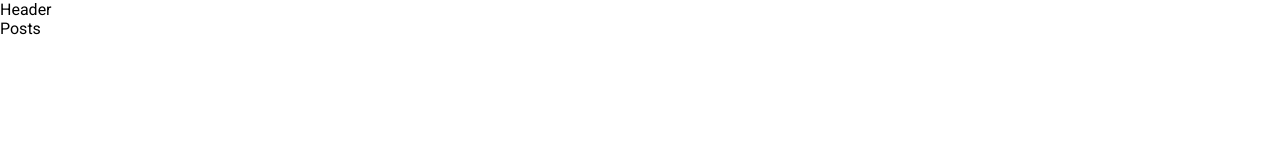
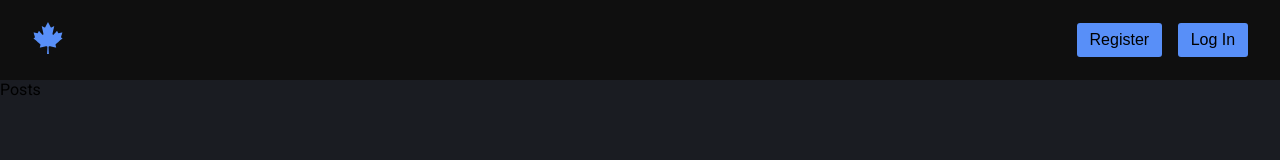
Before and after one commit to SilentFare/reddit-clone, a React app in the folder client/: page / in a window 1280 px wide. Built offline with nearby package versions, Linux system fonts and the light colour scheme.

Commit message:
add Header component

```diff
--- a/client/package.json
+++ b/client/package.json
@@ -9,6 +9,7 @@
     "@testing-library/user-event": "^7.2.1",
     "react": "^16.12.0",
     "react-dom": "^16.12.0",
+    "react-icons": "^3.8.0",
     "react-router-dom": "^5.1.2",
     "react-scripts": "3.3.0"
   },
--- a/client/src/components/App/App.js
+++ b/client/src/components/App/App.js
@@ -1,5 +1,10 @@
 import React from 'react';
-import { BrowserRouter as Router, Route, Switch } from 'react-router-dom';
+import {
+  BrowserRouter as Router,
+  Route,
+  Switch,
+  Redirect
+} from 'react-router-dom';
 
 import styles from './App.module.css';
 import Posts from '../../routes/Posts';
@@ -11,6 +16,7 @@ export const App = () => {
     <div className={styles.app}>
       <Router>
         <Header />
+        <main className={styles.main}>
           <Switch>
             <Route path='/' exact>
               <Posts />
@@ -18,7 +24,9 @@ export const App = () => {
             <Route path='/discussion'>
               <Discussion />
             </Route>
+            <Redirect to='/' />
           </Switch>
+        </main>
       </Router>
     </div>
   );
--- a/client/src/components/App/App.module.css
+++ b/client/src/components/App/App.module.css
@@ -0,0 +1,10 @@
+.app {
+  height: 100vh;
+  display: flex;
+  flex-direction: column;
+}
+
+.main {
+  flex: 1;
+  margin-top: 5em;
+}
--- /dev/null
+++ b/client/src/components/Button/Button.js
@@ -0,0 +1,31 @@
+import React from 'react';
+import PropTypes from 'prop-types';
+import { Link } from 'react-router-dom';
+
+import styles from './Button.module.css';
+
+export const Button = ({ to, href, label }) => {
+  if (to) {
+    return (
+      <Link to={to} className={styles.button}>
+        {label}
+      </Link>
+    );
+  }
+
+  if (href) {
+    return (
+      <a href={href} className={styles.button}>
+        {label}
+      </a>
+    );
+  }
+
+  return <button className={styles.button}>{label}</button>;
+};
+
+Button.propTypes = {
+  label: PropTypes.string.isRequired,
+  to: PropTypes.string,
+  href: PropTypes.string
+};
--- /dev/null
+++ b/client/src/components/Button/Button.module.css
@@ -0,0 +1,9 @@
+.button {
+  font-size: 1rem;
+  padding: 0.5em 0.8em;
+  border-radius: 3px;
+  background: var(--blue);
+  cursor: pointer;
+  border: none;
+  outline: none;
+}
--- /dev/null
+++ b/client/src/components/Button/index.js
@@ -0,0 +1,3 @@
+import { Button } from './Button';
+
+export default Button;
--- a/client/src/components/Header/Header.js
+++ b/client/src/components/Header/Header.js
@@ -1,11 +1,22 @@
 import React from 'react';
+import { Link } from 'react-router-dom';
+import { FaCanadianMapleLeaf } from 'react-icons/fa';
 
 import styles from './Header.module.css';
+import Button from '../Button';
 
 export const Header = () => {
   return (
     <div className={styles.header}>
-      <span>Header</span>
+      <div className={styles.header__left}>
+        <Link to='/' className={styles.header__logo__link}>
+          <FaCanadianMapleLeaf className={styles.header__logo} />
+        </Link>
+      </div>
+      <div className={styles.header__right}>
+        <Button label='Register' />
+        <Button label='Log In' />
+      </div>
     </div>
   );
 };
--- a/client/src/components/Header/Header.module.css
+++ b/client/src/components/Header/Header.module.css
@@ -0,0 +1,27 @@
+.header {
+  position: fixed;
+  top: 0;
+  left: 0;
+  width: 100vw;
+  min-height: 5em;
+  display: flex;
+  align-items: center;
+  justify-content: space-between;
+  padding: 0 2em;
+  background: var(--black);
+}
+
+.header__logo__link {
+  color: var(--blue);
+}
+
+.header__logo {
+  font-size: 2rem;
+}
+
+.header__left {
+}
+
+.header__right > *:not(:last-child) {
+  margin-right: 1em;
+}
--- /dev/null
+++ b/client/src/components/Sidebar/index.js
@@ -0,0 +1,3 @@
+import { Sidebar } from './Sidebar';
+
+export default Sidebar;
--- a/client/src/index.css
+++ b/client/src/index.css
@@ -13,3 +13,9 @@ body {
   padding: 0;
   font-family: 'Roboto', sans-serif;
 }
+
+:root {
+  --blue: rgb(88, 143, 248);
+  --black: rgb(15, 15, 15);
+  --lighter-black: rgb(26, 28, 34);
+}
--- a/client/src/routes/Posts/Posts.module.css
+++ b/client/src/routes/Posts/Posts.module.css
@@ -1,2 +1,4 @@
 .posts {
+  height: 100%;
+  background: var(--lighter-black);
 }
```
Also changed, not shown: client/src/components/Sidebar/Sidebar.js (added, +11 -0 lines), client/src/components/Sidebar/Sidebar.module.css (added), 1 other file. Lines whose indentation alone changed are shown as unchanged.
